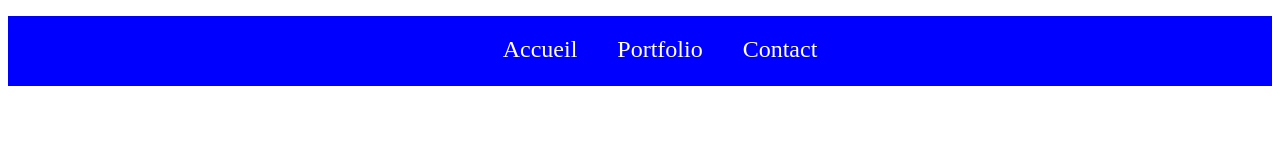
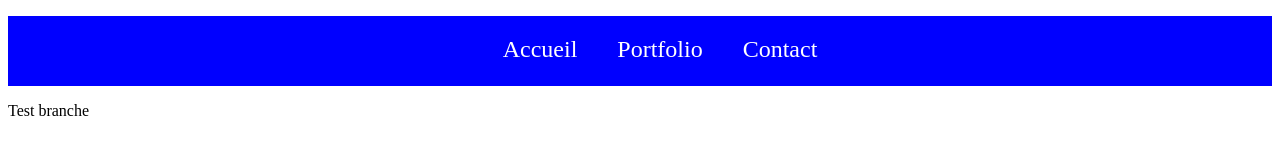
Before and after one commit to jeanbaptistesimplon/simplon-git, a plain HTML site: page index.html in a window 1280 px wide. Drawn offline with Linux system fonts and the light colour scheme.

Commit message:
add paragraph

```diff
--- a/index.html
+++ b/index.html
@@ -15,5 +15,6 @@
         <li>Contact</li>
       </ul>
     </div>
+      <p>Test branche</p>
   </body>
 </html>
```
